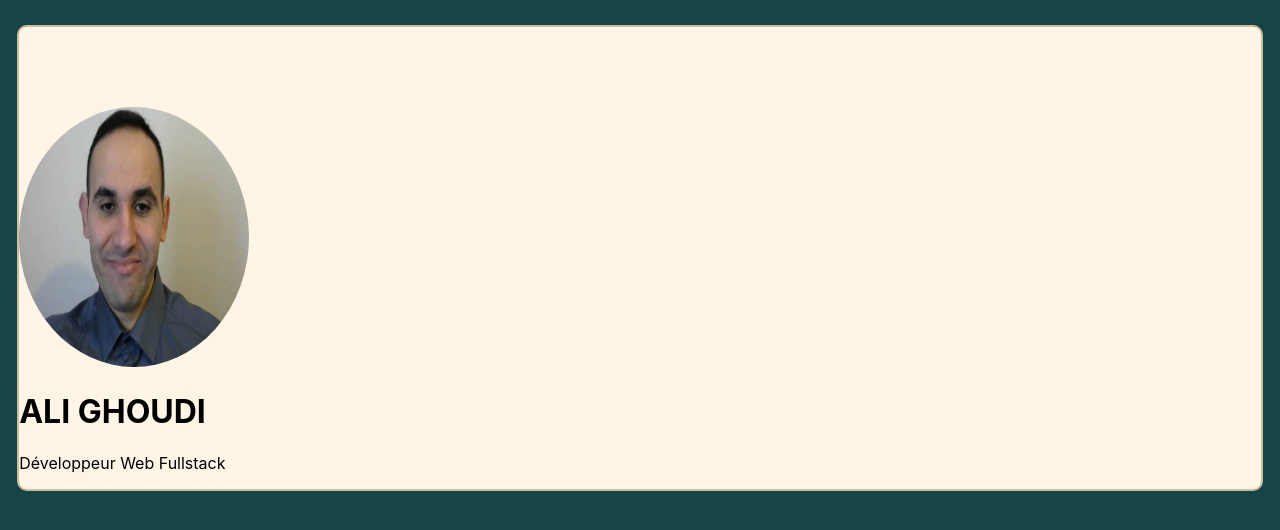
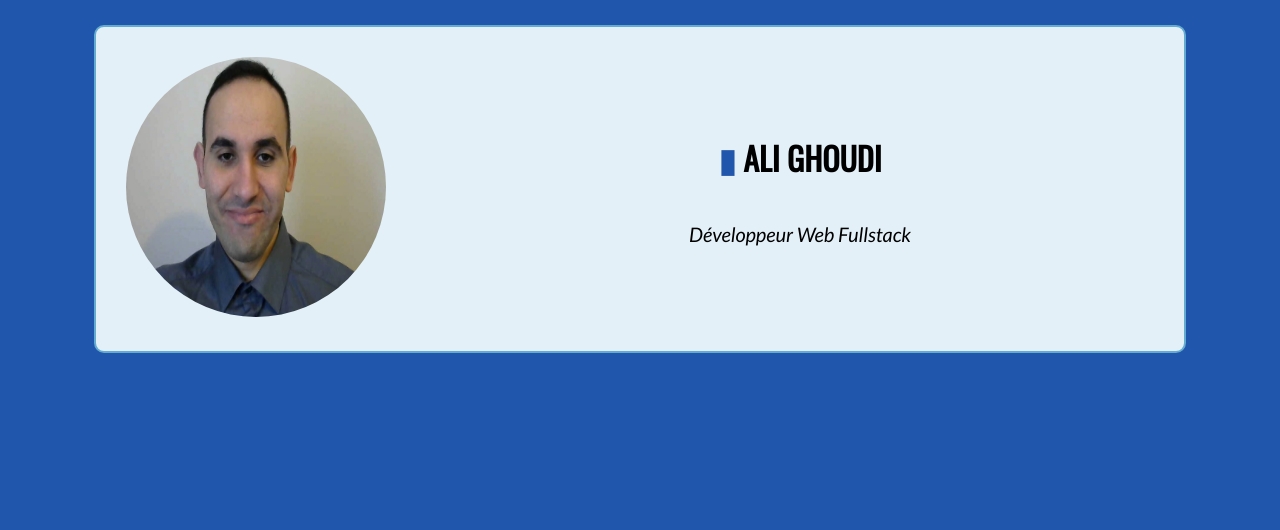
Before and after one commit to AGhoudi/My_Resume, a React (Create React App) app: page / in a window 1280 px wide. Shown: the top 530 px of the page. Built offline with nearby package versions, Linux system fonts and the light colour scheme.

Commit message:
modified picture and colors, added some text and reworked the structure

```diff
--- a/public/index.html
+++ b/public/index.html
@@ -24,7 +24,7 @@
       work correctly both with client-side routing and a non-root public URL.
       Learn how to configure a non-root public URL by running `npm run build`.
     -->
-    <title>React App</title>
+    <title>Ali Ghoudi - Développeur Fullstack</title>
   </head>
   <body>
     <noscript>You need to enable JavaScript to run this app.</noscript>
--- a/src/App.css
+++ b/src/App.css
@@ -1,23 +1,27 @@
+@import url('https://fonts.googleapis.com/css2?family=Oswald&display=swap');
+@import url('https://fonts.googleapis.com/css2?family=Lato:ital@1&display=swap');
+
 body {
     margin: 0 auto;
     padding: 0;
-  background-color: #174546;
+    background-color: #2056ac;
 }
 
 .main_content {
-  width: 97vw;
+    display: flex;
+    width: 85vw;
+    height: auto;
     margin: 25px auto;
-  background-color: #fef5e6;
+    background-color: #e3f0f8;
     border-bottom-left-radius: 10px;
     border-bottom-right-radius: 10px;
     border-top-left-radius: 10px;
     border-top-right-radius: 10px;
-  border: 2px solid #cdbd9c;
+    border: 2px solid #63abd1;
 }
 
 .picture {
-  width: 230px;
-  min-height: 230px;
+    width: 25vw;
     border-radius: 100%;
     z-index: 2;
     background-repeat: no-repeat;
@@ -26,6 +30,30 @@ body {
 }
 
 img {
+    width: 260px;
+    height: 260px;
     border-radius: 100%;
-  margin-top: 80px;
+    margin: 30px 30px;
 }
+
+.work {
+    width: 60vw;
+    display: flex;
+    flex-direction: column;
+    justify-content: center;
+}
+
+h1 {
+    text-align: center;
+    font-family: 'Oswald', sans-serif;
+}
+
+span {
+    color: #2056ac;
+}
+
+p {
+    text-align: center;
+    font-family: 'Lato', sans-serif;
+    font-size: 20px;
+}
--- a/src/App.js
+++ b/src/App.js
@@ -5,7 +5,16 @@ import './App.css';
 function App() {
   return (
     <div className="App">
-      <div className="main_content">
+        <div className="main_content">
+            <div class="picture">
+                <img  src={logo} alt="cv_picture"/>
+            </div>
+            <div class="work">
+                <h1><span>&#9646;</span> ALI GHOUDI</h1>
+                <p class="description">Développeur Web Fullstack</p>
+            </div>
+        </div>
+      {/* <div className="main_content">
           <div class="picture">
                 <img width="100%" height="260px"  src={logo} alt="cv_picture"/>
            </div>
@@ -13,7 +22,8 @@ function App() {
                 <h1>ALI GHOUDI</h1>
                 <p class="description">Développeur Web Fullstack</p>
             </div>
-      </div>
+
+      </div>         */}
     </div>
   );
 }
```
Lines whose indentation alone changed are shown as unchanged.
